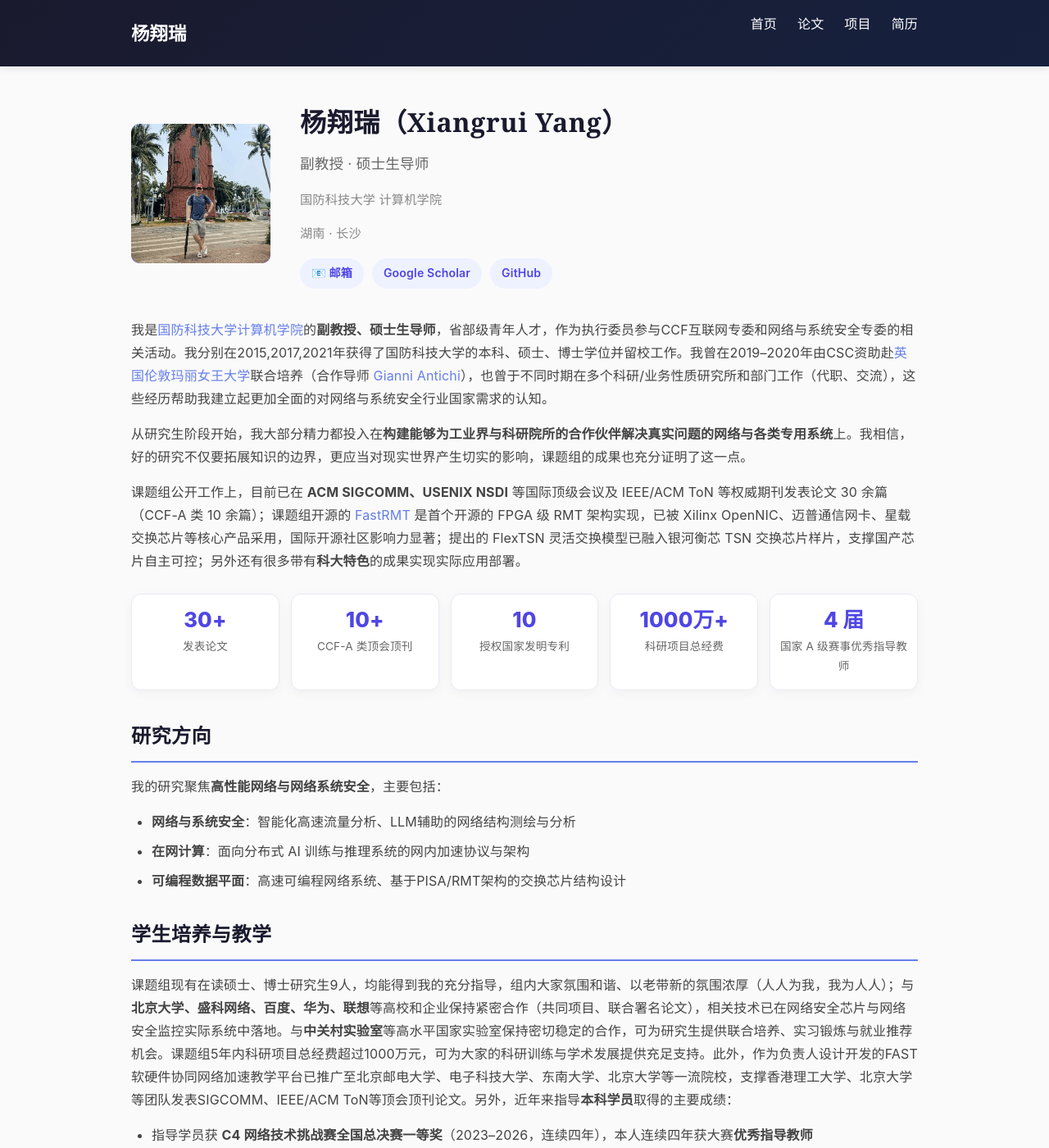
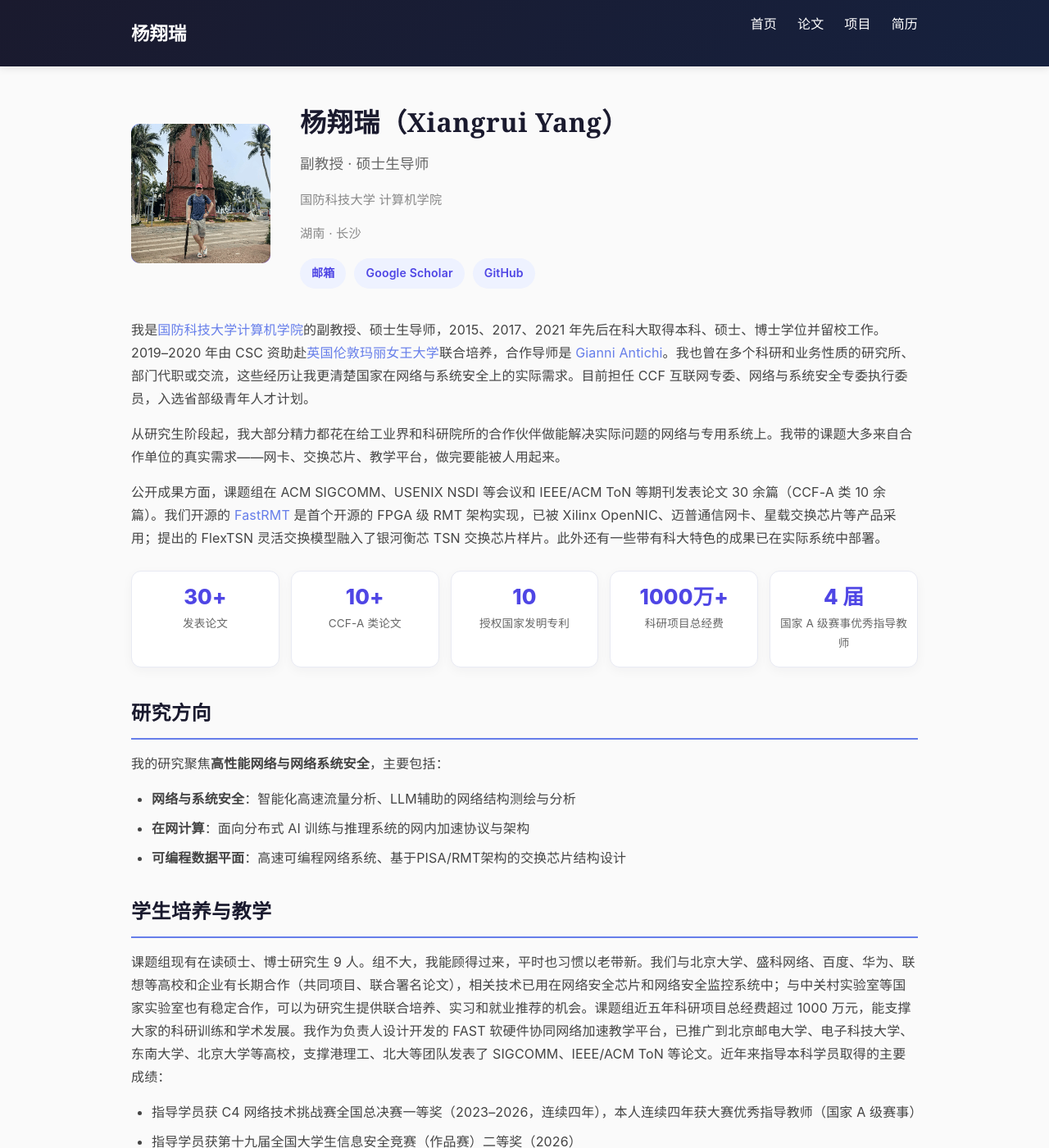
Before and after one commit to Winters123/Winters123.github.io, a Jekyll site: the page built from _pages/about.md, in a window 1280 px wide and 1400 px high. Shown: the whole window at 82% size. Built offline with Jekyll 4.4.1, drawn with Linux system fonts in a browser that asks for light colours; some of the changed text lies outside the part shown.

Commit message:
Reduce AI-tone: plain first-person voice, drop hollow claims and stacked modifiers, trim bold

```diff
--- a/_pages/about.md
+++ b/_pages/about.md
@@ -15,22 +15,22 @@ hide_title: true
         <p class="affiliation">国防科技大学 计算机学院</p>
         <p class="affiliation">湖南 · 长沙</p>
         <div class="profile-links">
-            <a class="profile-link" href="mailto:yangxiangrui11@nudt.edu.cn">📧 邮箱</a>
+            <a class="profile-link" href="mailto:yangxiangrui11@nudt.edu.cn">邮箱</a>
             <a class="profile-link" href="https://scholar.google.com/citations?hl=en&user=kzbAzGEAAAAJ">Google Scholar</a>
             <a class="profile-link" href="https://github.com/Winters123">GitHub</a>
         </div>
     </div>
 </div>
 
-我是[国防科技大学计算机学院](https://english.nudt.edu.cn/)的**副教授、硕士生导师**，省部级青年人才，作为执行委员参与CCF互联网专委和网络与系统安全专委的相关活动。我分别在2015,2017,2021年获得了国防科技大学的本科、硕士、博士学位并留校工作。我曾在2019–2020年由CSC资助赴[英国伦敦玛丽女王大学](https://www.qmul.ac.uk/)联合培养（合作导师 [Gianni Antichi](https://gianniantichi.github.io/)），也曾于不同时期在多个科研/业务性质研究所和部门工作（代职、交流），这些经历帮助我建立起更加全面的对网络与系统安全行业国家需求的认知。
+我是[国防科技大学计算机学院](https://english.nudt.edu.cn/)的副教授、硕士生导师，2015、2017、2021 年先后在科大取得本科、硕士、博士学位并留校工作。2019–2020 年由 CSC 资助赴[英国伦敦玛丽女王大学](https://www.qmul.ac.uk/)联合培养，合作导师是 [Gianni Antichi](https://gianniantichi.github.io/)。我也曾在多个科研和业务性质的研究所、部门代职或交流，这些经历让我更清楚国家在网络与系统安全上的实际需求。目前担任 CCF 互联网专委、网络与系统安全专委执行委员，入选省部级青年人才计划。
 
-从研究生阶段开始，我大部分精力都投入在**构建能够为工业界与科研院所的合作伙伴解决真实问题的网络与各类专用系统**上。我相信，好的研究不仅要拓展知识的边界，更应当对现实世界产生切实的影响，课题组的成果也充分证明了这一点。
+从研究生阶段起，我大部分精力都花在给工业界和科研院所的合作伙伴做能解决实际问题的网络与专用系统上。我带的课题大多来自合作单位的真实需求——网卡、交换芯片、教学平台，做完要能被人用起来。
 
-课题组公开工作上，目前已在 **ACM SIGCOMM、USENIX NSDI** 等国际顶级会议及 IEEE/ACM ToN 等权威期刊发表论文 30 余篇（CCF-A 类 10 余篇）；课题组开源的 [FastRMT](https://github.com/Winters123/FastRMT) 是首个开源的 FPGA 级 RMT 架构实现，已被 Xilinx OpenNIC、迈普通信网卡、星载交换芯片等核心产品采用，国际开源社区影响力显著；提出的 FlexTSN 灵活交换模型已融入银河衡芯 TSN 交换芯片样片，支撑国产芯片自主可控；另外还有很多带有**科大特色**的成果实现实际应用部署。
+公开成果方面，课题组在 ACM SIGCOMM、USENIX NSDI 等会议和 IEEE/ACM ToN 等期刊发表论文 30 余篇（CCF-A 类 10 余篇）。我们开源的 [FastRMT](https://github.com/Winters123/FastRMT) 是首个开源的 FPGA 级 RMT 架构实现，已被 Xilinx OpenNIC、迈普通信网卡、星载交换芯片等产品采用；提出的 FlexTSN 灵活交换模型融入了银河衡芯 TSN 交换芯片样片。此外还有一些带有科大特色的成果已在实际系统中部署。
 
 <div class="stats-bar">
     <div class="stat-item"><div class="stat-number">30+</div><div class="stat-label">发表论文</div></div>
-    <div class="stat-item"><div class="stat-number">10+</div><div class="stat-label">CCF-A 类顶会顶刊</div></div>
+    <div class="stat-item"><div class="stat-number">10+</div><div class="stat-label">CCF-A 类论文</div></div>
     <div class="stat-item"><div class="stat-number">10</div><div class="stat-label">授权国家发明专利</div></div>
     <div class="stat-item"><div class="stat-number">1000万+</div><div class="stat-label">科研项目总经费</div></div>
     <div class="stat-item"><div class="stat-number">4 届</div><div class="stat-label">国家 A 级赛事优秀指导教师</div></div>
@@ -46,14 +46,14 @@ hide_title: true
 
 ## 学生培养与教学
 
-课题组现有在读硕士、博士研究生9人，均能得到我的充分指导，组内大家氛围和谐、以老带新的氛围浓厚（人人为我，我为人人）；与**北京大学、盛科网络、百度、华为、联想**等高校和企业保持紧密合作（共同项目、联合署名论文），相关技术已在网络安全芯片与网络安全监控实际系统中落地。与**中关村实验室**等高水平国家实验室保持密切稳定的合作，可为研究生提供联合培养、实习锻炼与就业推荐机会。课题组5年内科研项目总经费超过1000万元，可为大家的科研训练与学术发展提供充足支持。此外，作为负责人设计开发的FAST软硬件协同网络加速教学平台已推广至北京邮电大学、电子科技大学、东南大学、北京大学等一流院校，支撑香港理工大学、北京大学等团队发表SIGCOMM、IEEE/ACM ToN等顶会顶刊论文。另外，近年来指导**本科学员**取得的主要成绩：
+课题组现有在读硕士、博士研究生 9 人。组不大，我能顾得过来，平时也习惯以老带新。我们与北京大学、盛科网络、百度、华为、联想等高校和企业有长期合作（共同项目、联合署名论文），相关技术已用在网络安全芯片和网络安全监控系统中；与中关村实验室等国家实验室也有稳定合作，可以为研究生提供联合培养、实习和就业推荐的机会。课题组近五年科研项目总经费超过 1000 万元，能支撑大家的科研训练和学术发展。我作为负责人设计开发的 FAST 软硬件协同网络加速教学平台，已推广到北京邮电大学、电子科技大学、东南大学、北京大学等高校，支撑港理工、北大等团队发表了 SIGCOMM、IEEE/ACM ToN 等论文。近年来指导本科学员取得的主要成绩：
 
-- 指导学员获 **C4 网络技术挑战赛全国总决赛一等奖**（2023–2026，连续四年），本人连续四年获大赛**优秀指导教师**（国家 A 级赛事）
-- 指导学员获**第十九届全国大学生信息安全竞赛（作品赛）二等奖**（2026）
-- 指导学员获国家级竞赛**特等奖** 1 项、**一等奖/二等奖** 9 项
+- 指导学员获 C4 网络技术挑战赛全国总决赛一等奖（2023–2026，连续四年），本人连续四年获大赛优秀指导教师（国家 A 级赛事）
+- 指导学员获第十九届全国大学生信息安全竞赛（作品赛）二等奖（2026）
+- 指导学员获国家级竞赛特等奖 1 项、一等奖/二等奖 9 项
 - 出版教育部重点规划教材《下一代互联网技术IPv6》，主讲《计算机网络》《网络系统原理》《路由与交换技术》等核心课程
-- 教学案例《基于 FAST 可编程网络实验平台的 DNS 协议分析与劫持实践》获 **CPEC 2026 优秀案例一等奖**、**最佳报告奖**
-- 获湖南省教学成果二等奖、学校教学成果一等奖等奖励
+- 教学案例《基于 FAST 可编程网络实验平台的 DNS 协议分析与劫持实践》获 CPEC 2026 优秀案例一等奖、最佳报告奖
+- 获湖南省教学成果二等奖、学校教学成果一等奖
 
 ### 课题组成员
 
@@ -83,8 +83,8 @@ hide_title: true
 
 <div class="join-card">
     <h3>加入我们</h3>
-    <p>如果你正在考虑读研/博，对网络与系统安全、在网计算、可编程网络等等方向存在一定的了解或兴趣，欢迎加入我们的课题组。无论你来自本校还是外校，只要自驱力强、乐于动手用设计解决真实问题，我都非常欢迎你与我联系。</p>
-    <p>请将<strong>简历</strong>与你的<strong>兴趣方向</strong>发送至 <a href="mailto:yangxiangrui11@nudt.edu.cn">yangxiangrui11@nudt.edu.cn</a>，期待与你交流。</p>
+    <p>如果你在考虑读研或读博，对网络与系统安全、在网计算、可编程网络这些方向有兴趣，欢迎来聊。本校外校都可以，我看重的是你自己想动手做点东西、愿意琢磨真实问题。</p>
+    <p>把简历和你想做的方向发到 <a href="mailto:yangxiangrui11@nudt.edu.cn">yangxiangrui11@nudt.edu.cn</a> 就行。</p>
 </div>
 
 ## 动态
```
Also changed, not shown: _pages/cv.md (+9 -9 lines).
